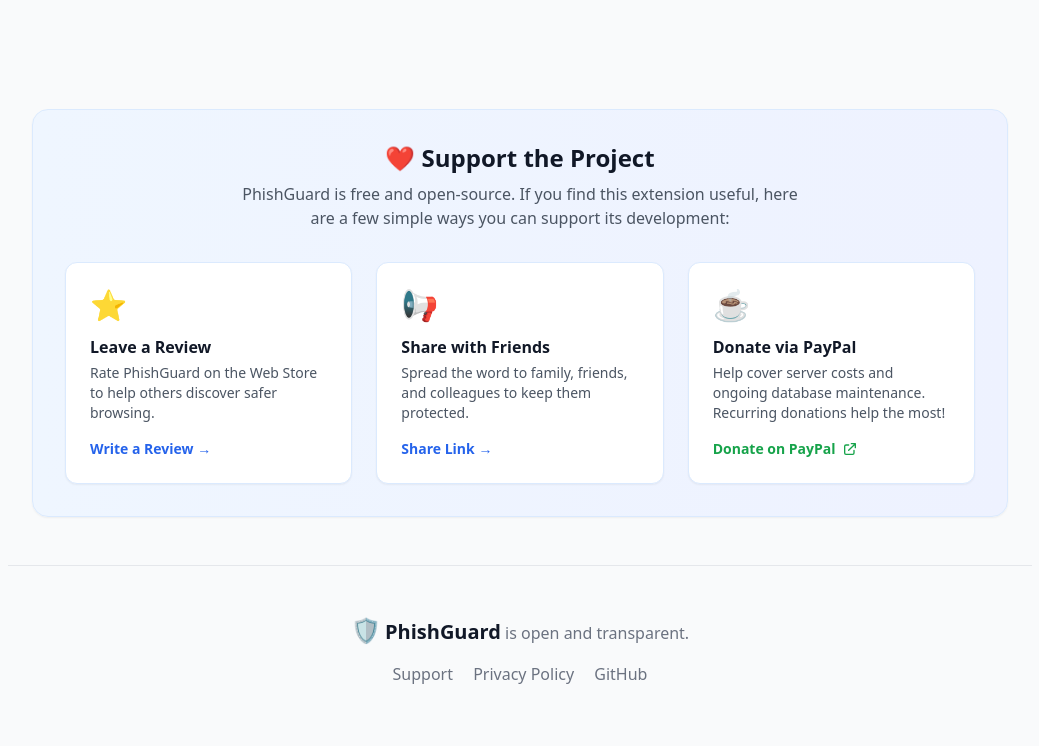
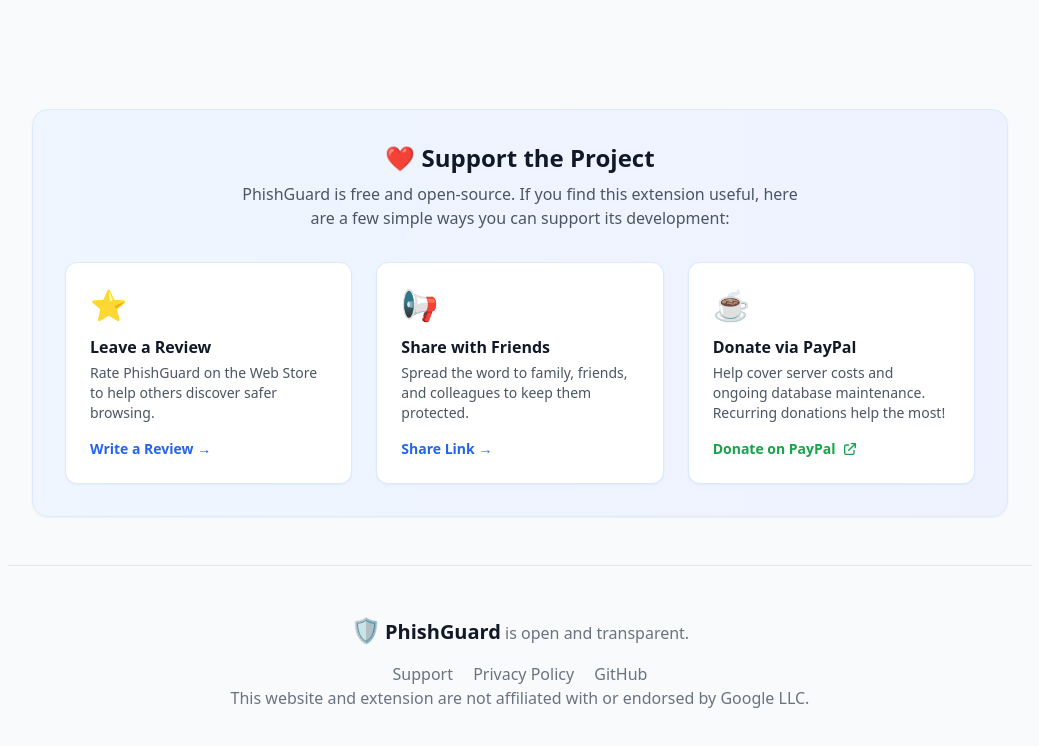
Before and after one commit to erickouassi/phishing-warn-extension, a plain HTML site: page index.html in a window 1280 px wide. Shown: the part 1160-1906 px from the top of the page, without its empty margins (120-1159 px from the left). Drawn offline with nearby package versions, Linux system fonts and the light colour scheme.

```diff
--- a/index.html
+++ b/index.html
@@ -140,6 +140,7 @@
             <a href="Privacy-policy.html" class="hover:text-blue-600">Privacy Policy</a>
             <a href="https://github.com/erickouassi/phishing-warn-extension" class="hover:text-blue-600" target="_blank">GitHub</a>
         </div>
+        <p class="mb-4">This website and extension are not affiliated with or endorsed by Google LLC.</p>
     </footer>
     <script>
   document.addEventListener('DOMContentLoaded', () => {
```
